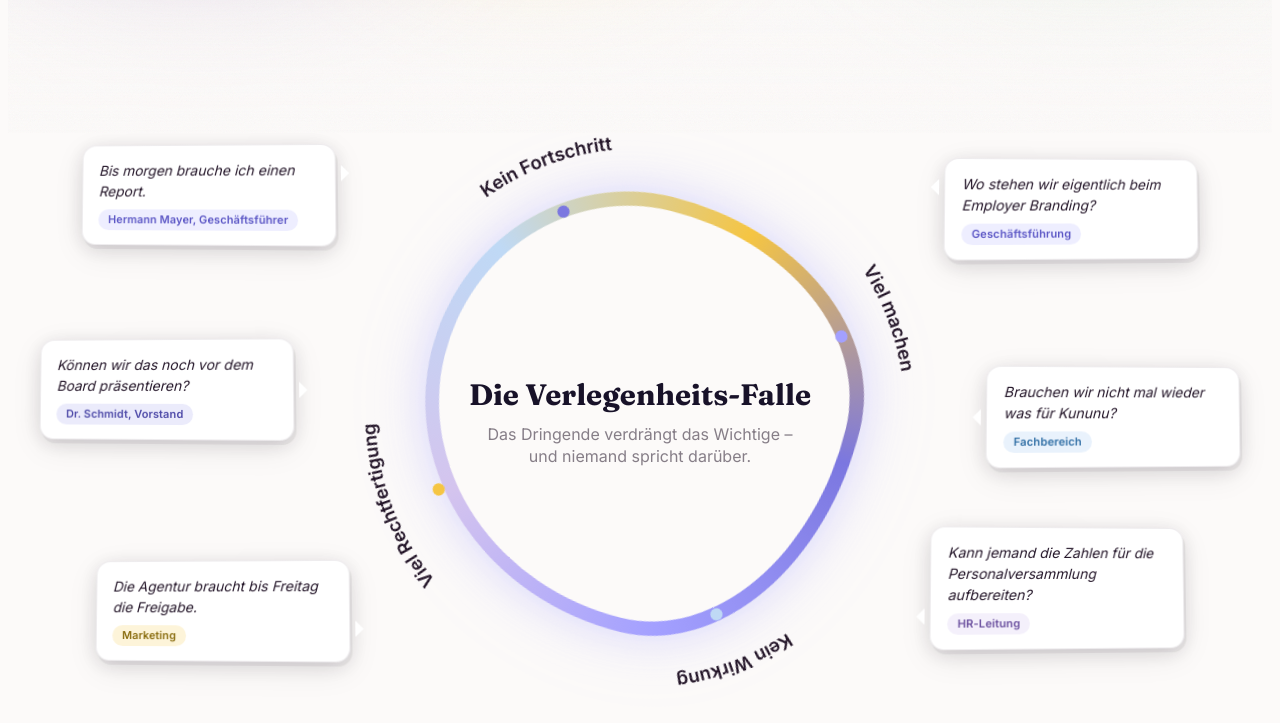
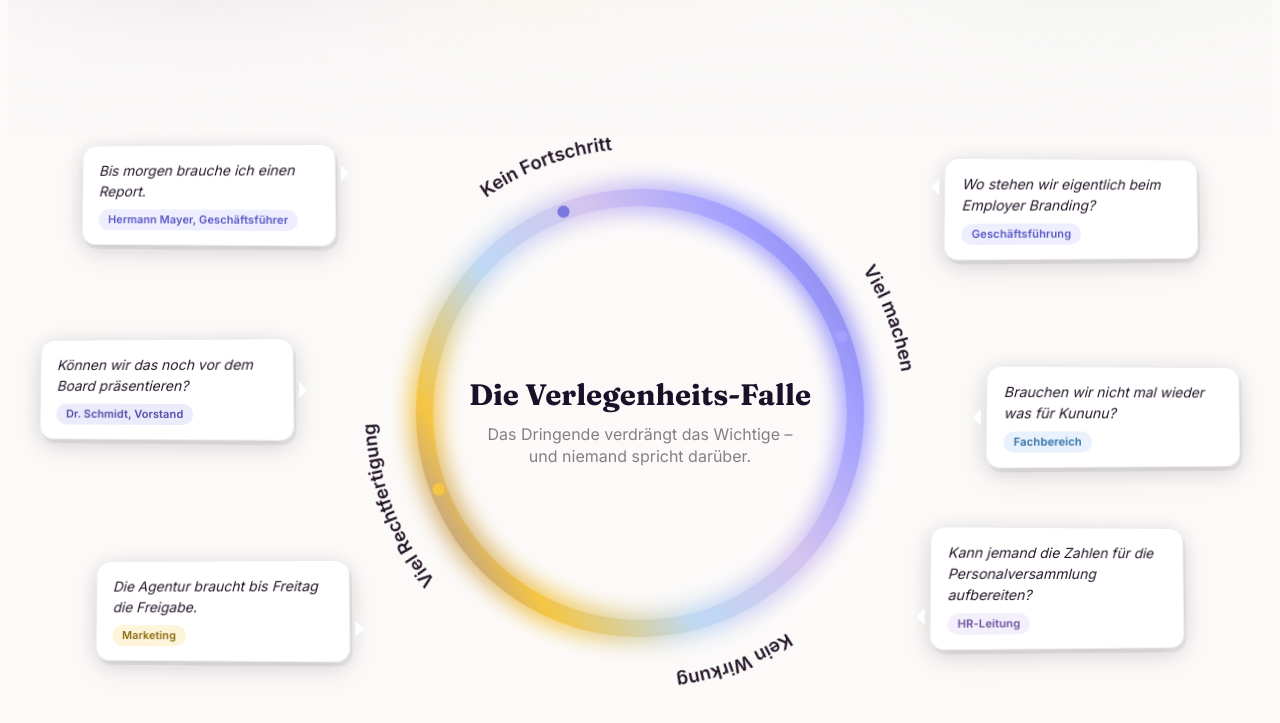
Before and after one commit to joerschleburg/asantial-landingpage, a plain HTML site: page index.html in a window 1280 px wide. Shown: the part 1378-2101 px from the top of the page. Drawn offline with Linux system fonts and the light colour scheme.

Commit message:
Revert to original SVG circle in Verlegenheits-Falle
Co-authored-by: Cursor <cursoragent@cursor.com>

```diff
--- a/index.html
+++ b/index.html
@@ -818,52 +818,9 @@
       .speech-bubble { animation: none; opacity: 1; }
     }
 
-    .verlegenheit__ring-wrapper {
-      position: absolute;
-      top: 50%;
-      left: 50%;
-      transform: translate(-50%, -50%);
-      width: 68%;
-      aspect-ratio: 1;
-      z-index: 0;
-    }
-
-    .verlegenheit__morph-ring {
-      width: 100%;
-      height: 100%;
-      border-radius: 62% 38% 46% 54% / 60% 44% 56% 40%;
-      background: conic-gradient(
-        from 0deg,
-        #7b77e0 0%,
-        #a3a0ff 20%,
-        #d4c4ee 40%,
-        #bfd9f5 60%,
-        #f5c543 80%,
-        #7b77e0 100%
-      );
-      animation: morphRing 10s ease-in-out infinite, cycle-rotate 24s linear infinite;
-      box-shadow:
-        0 0 40px rgba(163,160,255,0.3),
-        0 0 80px rgba(163,160,255,0.15);
-    }
-
-    .verlegenheit__morph-ring::after {
-      content: "";
-      position: absolute;
-      inset: 14px;
-      border-radius: inherit;
-      background: var(--bg-base);
-    }
-
-    @keyframes morphRing {
-      0%,100% { border-radius: 62% 38% 46% 54% / 60% 44% 56% 40%; }
-      25%     { border-radius: 48% 52% 60% 40% / 52% 58% 42% 48%; }
-      50%     { border-radius: 55% 45% 38% 62% / 44% 62% 38% 56%; }
-      75%     { border-radius: 40% 60% 54% 46% / 56% 40% 60% 44%; }
-    }
-
     .verlegenheit__diagram-ring {
-      display: none;
+      transform-origin: 200px 200px;
+      animation: cycle-rotate 24s linear infinite;
     }
 
     .verlegenheit__diagram-labels-rotate {
@@ -886,7 +843,7 @@
     }
 
     @media (prefers-reduced-motion: reduce) {
-      .verlegenheit__morph-ring { animation: none; border-radius: 50%; }
+      .verlegenheit__diagram-ring { animation: none; }
       .verlegenheit__diagram-labels-rotate { animation: none; }
       .verlegenheit__diagram-labels { animation: none; }
     }
@@ -3369,9 +3326,6 @@
           <div class="speech-bubble__attr speech-bubble__attr--hr">HR-Leitung</div>
         </div>
         <div class="verlegenheit__diagram" aria-hidden="true">
-        <div class="verlegenheit__ring-wrapper">
-          <div class="verlegenheit__morph-ring"></div>
-        </div>
         <svg viewBox="-60 -60 520 520" xmlns="http://www.w3.org/2000/svg" role="img" aria-label="Zyklus: Viel machen, Kein Fortschritt, Viel Rechtfertigung, Kein Wirkung">
           <defs>
             <linearGradient id="cycle-stroke" x1="0%" y1="0%" x2="100%" y2="100%">
```
